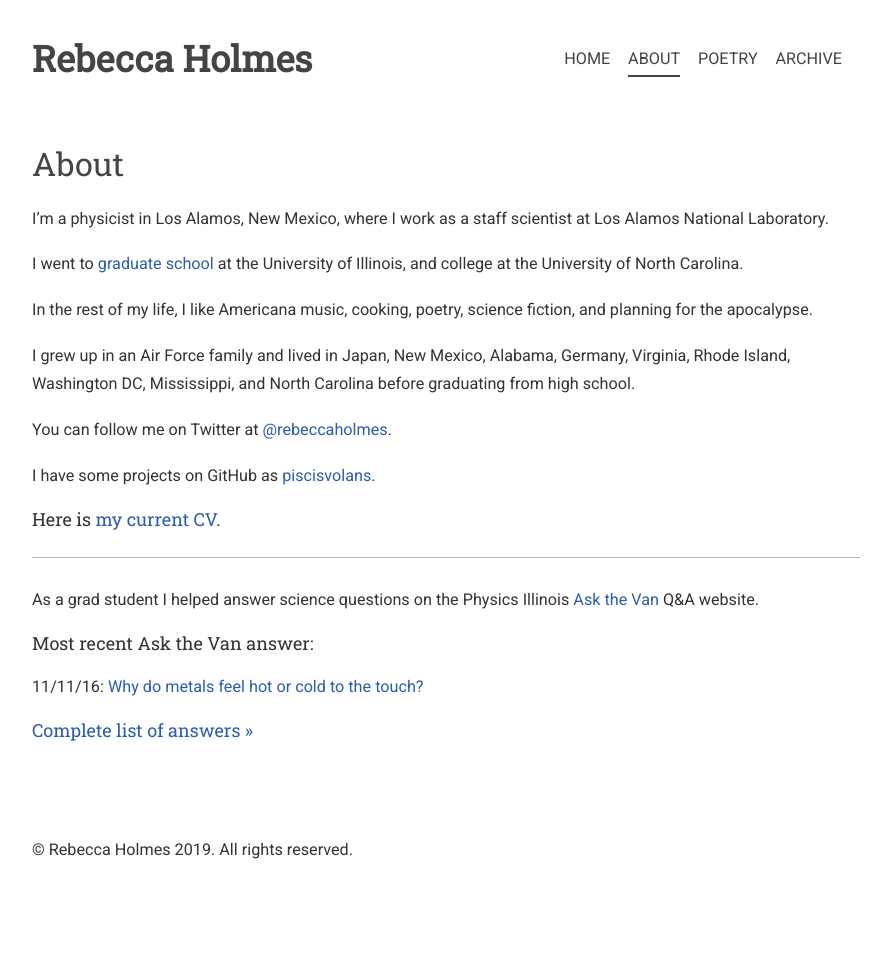
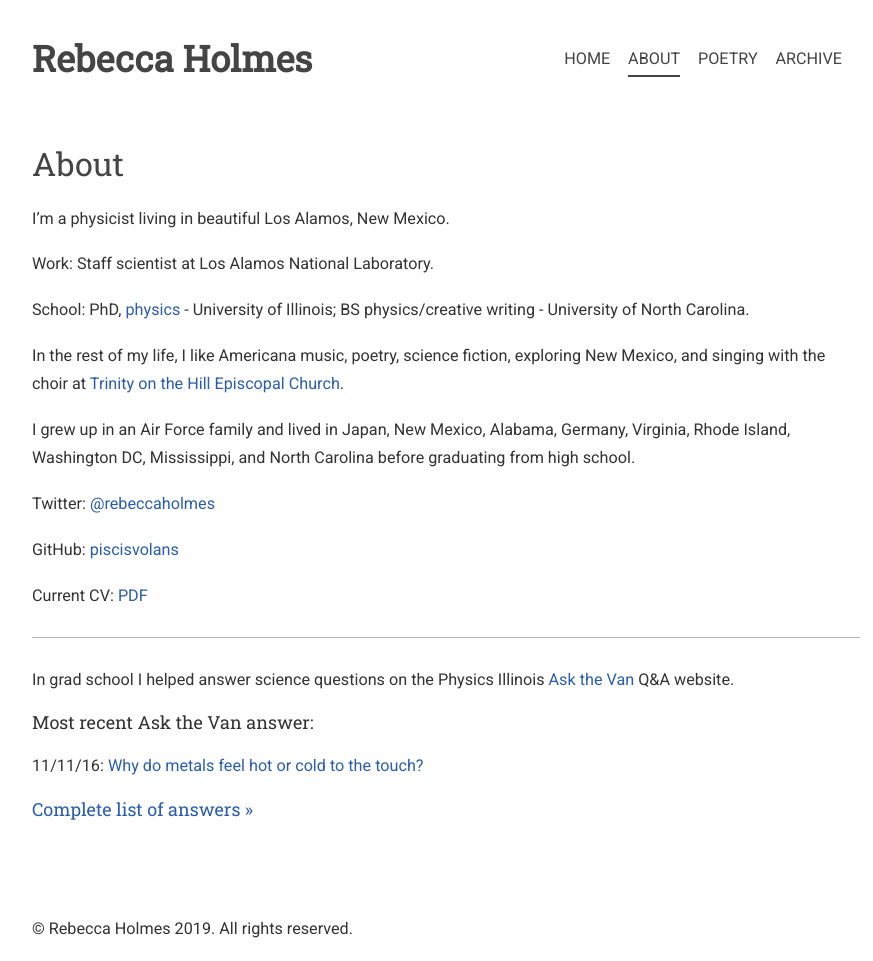
Before and after one commit to piscisvolans/piscisvolans.github.io, a Jekyll site: the page built from about.md, in a window 1280 px wide. Shown: the whole page, without its empty margins (194-1067 px from the left). Built offline with Jekyll 4.4.1, drawn with Linux system fonts in a browser that asks for light colours; nearby versions of some CDN libraries; some web fonts are replaced; comment, search, counter and statistics services are not loaded; before the commit the page ends 900 px from its top, so only the background shows below that.

Commit message:
Update about.md

```diff
--- a/about.md
+++ b/about.md
@@ -3,23 +3,25 @@ layout: page
 title: "About"
 ---
 
-I'm a physicist in Los Alamos, New Mexico, where I work as a staff scientist at Los Alamos National Laboratory.
+I'm a physicist living in beautiful Los Alamos, New Mexico.
 
-I went to [graduate school](http://research.physics.illinois.edu/QI/Photonics/) at the University of Illinois, and college at the University of North Carolina.
+Work: Staff scientist at Los Alamos National Laboratory.
 
-In the rest of my life, I like Americana music, cooking, poetry, science fiction, and planning for the apocalypse.
+School: PhD, [physics](http://research.physics.illinois.edu/QI/Photonics/) - University of Illinois; BS physics/creative writing - University of North Carolina.
+
+In the rest of my life, I like Americana music, poetry, science fiction, exploring New Mexico, and singing with the choir at [Trinity on the Hill Episcopal Church](http://latoth.org/).
 
 I grew up in an Air Force family and lived in Japan, New Mexico, Alabama, Germany, Virginia, Rhode Island, Washington DC, Mississippi, and North Carolina before graduating from high school.
 
-You can follow me on Twitter at [@rebeccaholmes](https://twitter.com/rebeccaholmes).
+Twitter: [@rebeccaholmes](https://twitter.com/rebeccaholmes)
 
-I have some projects on GitHub as [piscisvolans](https://github.com/piscisvolans).
+GitHub: [piscisvolans](https://github.com/piscisvolans)
 
-#### Here is <a href="{{ site.baseurl }}/public/pdf/cv_external.pdf">my current CV</a>.
+Current CV: <a href="{{ site.baseurl }}/public/pdf/cv_external.pdf">PDF</a>
 
 <hr>
 
-As a grad student I helped answer science questions on the Physics Illinois [Ask the Van](http://van.physics.illinois.edu/qa/) Q&A website.
+In grad school I helped answer science questions on the Physics Illinois [Ask the Van](http://van.physics.illinois.edu/qa/) Q&A website.
 
 ### Most recent Ask the Van answer:
 
```
